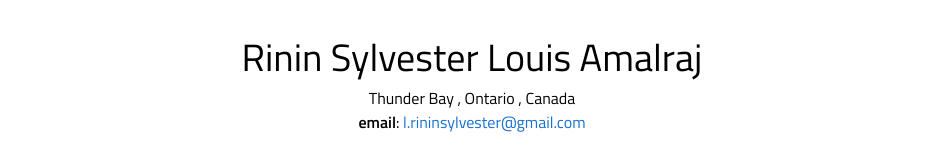
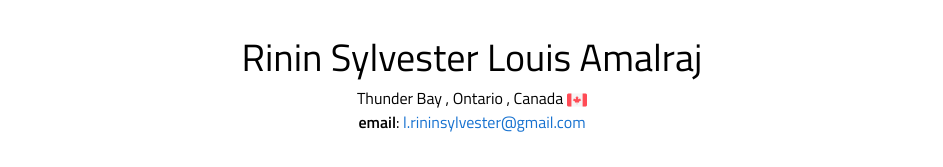
Before and after one commit to rininsylvester/rininsylvester.github.io, a plain HTML site: page index.html in a window 1280 px wide. Shown: the top 167 px of the page, without its empty margins (168-1111 px from the left). Drawn offline with Linux system fonts and the light colour scheme.

Commit message:
changes made to skills

```diff
--- a/index.html
+++ b/index.html
@@ -68,7 +68,7 @@
 <table width="100%" align="center" border="0" cellspacing="0" cellpadding="20">
   <p align="center">
     <pageheading>Rinin Sylvester Louis Amalraj</pageheading><br>
-    Thunder Bay , Ontario , Canada<br>
+    Thunder Bay , Ontario , Canada <img src="images/canada.png" width="2.2%" align="center"><br>
     <b>email</b>: <a href="mailto:l.rininsylvester@gmail.com">l.rininsylvester@gmail.com</a><br>
     <font id="email" style="display:inline;">
       <noscript><i>Please enable Javascript to view</i></noscript>
```
Also changed, not shown: images/canada.png (added).
